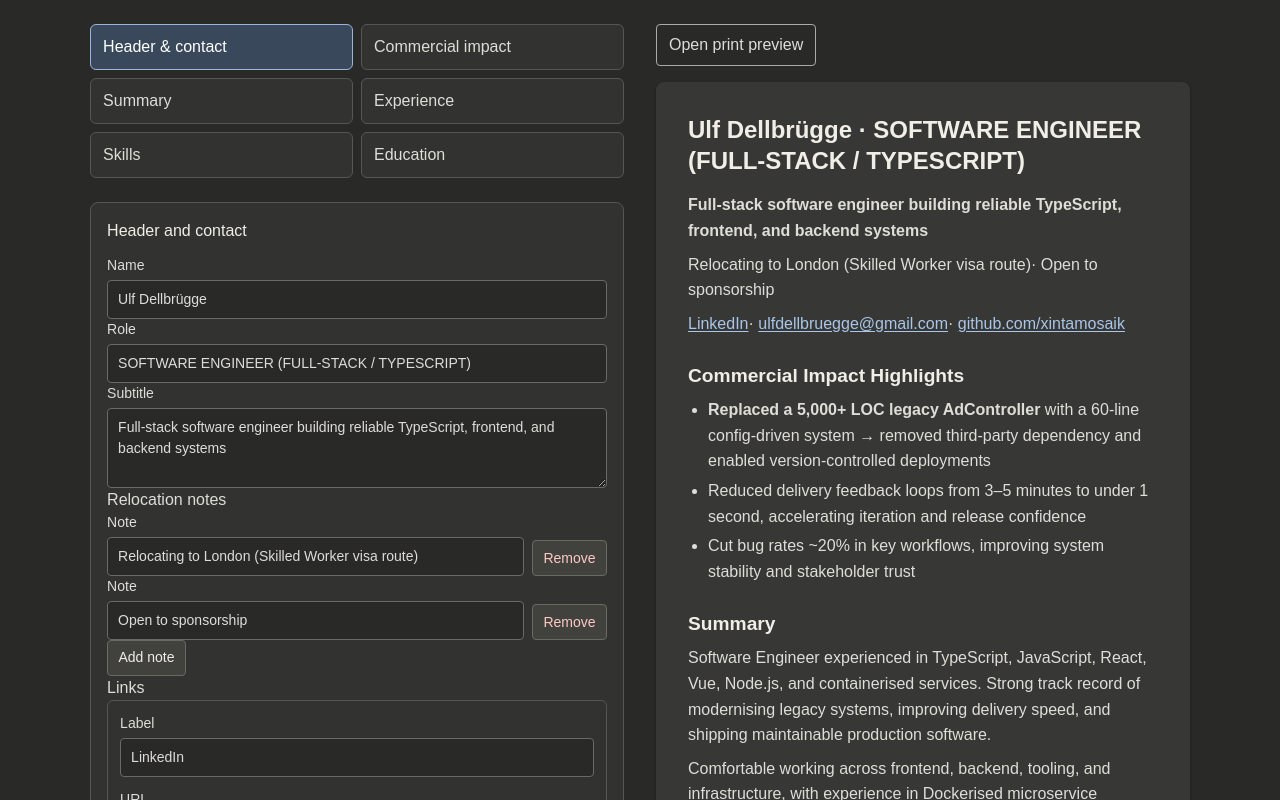
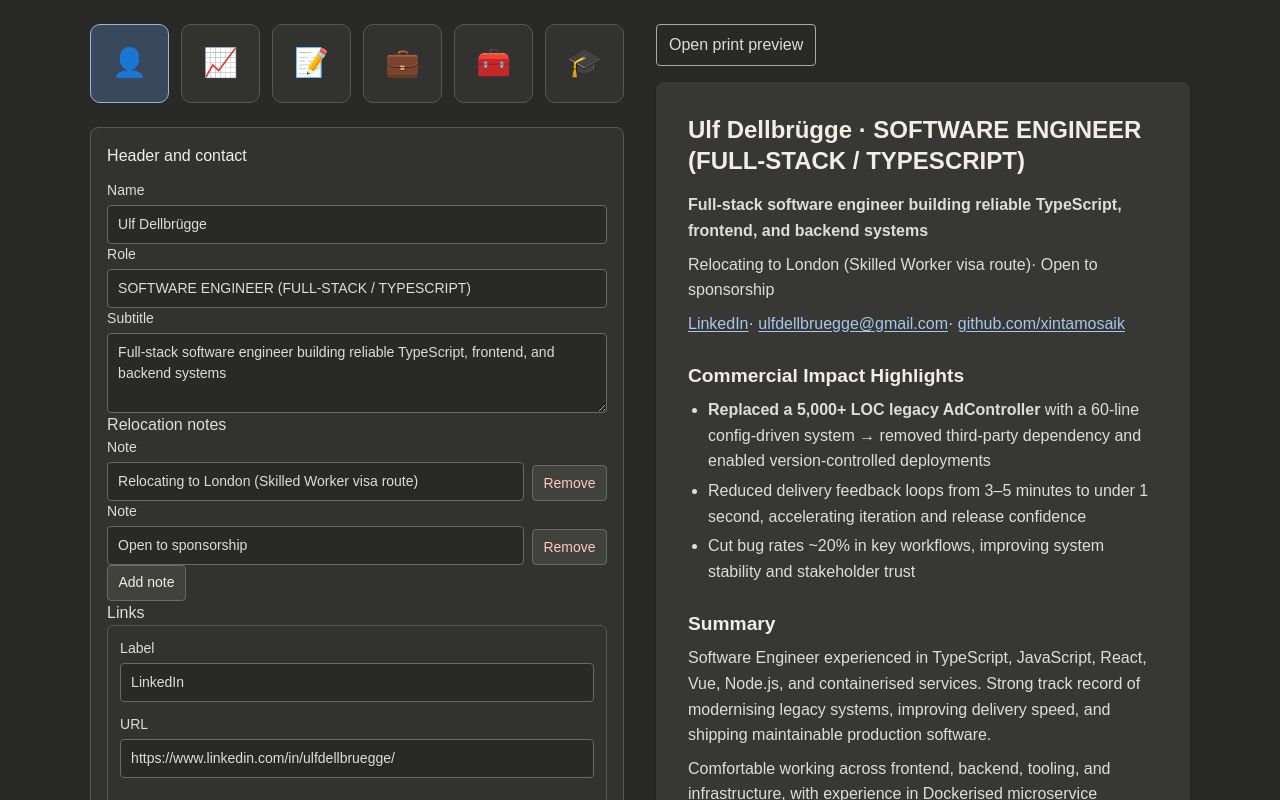
Before and after one commit to xintamosaik/vc36, a SvelteKit app: page / in a window 1280 px wide. Shown: the top 800 px of the page. Built offline with nearby package versions, Linux system fonts and the light colour scheme.

Commit message:
use emojis

```diff
--- a/src/lib/components/cv/editors/editor.css
+++ b/src/lib/components/cv/editors/editor.css
@@ -1,29 +1,73 @@
 @scope (.cv-tools) {
 	.cv-editor-nav {
 		display: grid;
-		grid-template-columns: repeat(2, minmax(0, 1fr));
-		gap: 0.5rem;
+		grid-template-columns: repeat(6, minmax(0, 1fr));
+		gap: 0.75rem;
 	}
 
 	.cv-editor-nav-button {
+		position: relative;
+		display: grid;
+		width: 100%;
+		aspect-ratio: 1;
+		place-items: center;
 		cursor: pointer;
 		border: 1px solid #575751;
-		border-radius: 0.375rem;
+		border-radius: 0.625rem;
 		background: #323330;
-		padding: 0.625rem 0.75rem;
+		padding: 0.25rem;
 		color: #deddd7;
 		font: inherit;
-		text-align: left;
 	}
 
 	.cv-editor-nav-button:hover {
 		background: #41423e;
 	}
 
+	.cv-editor-nav-button:focus-visible {
+		z-index: 1;
+		outline: 2px solid #b4cbe6;
+		outline-offset: 2px;
+	}
+
 	.cv-editor-nav-button.active {
 		border-color: #9ab5d6;
 		background: #39495b;
 		color: #fff;
+	}
+
+	.cv-editor-nav-emoji {
+		font-size: 1.75rem;
+		line-height: 1;
+	}
+
+	.cv-editor-nav-tooltip {
+		position: absolute;
+		z-index: 2;
+		top: calc(100% + 0.5rem);
+		left: 50%;
+		width: max-content;
+		max-width: min(18rem, 80vw);
+		border: 1px solid #696a64;
+		border-radius: 0.375rem;
+		background: #20211f;
+		padding: 0.5rem 0.625rem;
+		color: #f0eee7;
+		font-size: 0.8rem;
+		font-weight: 400;
+		line-height: 1.4;
+		text-align: left;
+		visibility: hidden;
+		opacity: 0;
+		pointer-events: none;
+		transform: translateX(-50%);
+		transition: opacity 120ms ease;
+	}
+
+	.cv-editor-nav-button:hover .cv-editor-nav-tooltip,
+	.cv-editor-nav-button:focus-visible .cv-editor-nav-tooltip {
+		visibility: visible;
+		opacity: 1;
 	}
 
 	.cv-editor-section {
--- a/src/routes/+page.svelte
+++ b/src/routes/+page.svelte
@@ -51,13 +51,43 @@
 		}
 	}
 
-	const sections: { id: CvSection; label: string }[] = [
-		{ id: 'header', label: 'Header & contact' },
-		{ id: 'commercialImpact', label: 'Commercial impact' },
-		{ id: 'summary', label: 'Summary' },
-		{ id: 'experience', label: 'Experience' },
-		{ id: 'skills', label: 'Skills' },
-		{ id: 'education', label: 'Education' }
+	const sections: { id: CvSection; label: string; emoji: string; description: string }[] = [
+		{
+			id: 'header',
+			label: 'Header & contact',
+			emoji: '👤',
+			description: 'Edit your name, role, intro, relocation note, and contact links.'
+		},
+		{
+			id: 'commercialImpact',
+			label: 'Commercial impact',
+			emoji: '📈',
+			description: 'Highlight measurable outcomes and business impact.'
+		},
+		{
+			id: 'summary',
+			label: 'Summary',
+			emoji: '📝',
+			description: 'Edit the short professional overview at the top of your CV.'
+		},
+		{
+			id: 'experience',
+			label: 'Experience',
+			emoji: '💼',
+			description: 'Manage roles, dates, locations, and achievement bullets.'
+		},
+		{
+			id: 'skills',
+			label: 'Skills',
+			emoji: '🧰',
+			description: 'Group and update your technical and professional skills.'
+		},
+		{
+			id: 'education',
+			label: 'Education',
+			emoji: '🎓',
+			description: 'Add or edit qualifications, institutions, and specializations.'
+		}
 	];
 </script>
 
@@ -81,12 +111,20 @@
 						class:active={selectedSection === section.id}
 						type="button"
 						aria-pressed={selectedSection === section.id}
+						aria-label={section.label}
+						aria-describedby={`${section.id}-description`}
+						title={section.description}
 						onclick={() => {
 							selectedSection = section.id;
 							saveMessage = '';
 							saveError = '';
-						}}>{section.label}</button
+						}}
 					>
+						<span class="cv-editor-nav-emoji" aria-hidden="true">{section.emoji}</span>
+						<span class="cv-editor-nav-tooltip" id={`${section.id}-description`} role="tooltip">
+							{section.description}
+						</span>
+					</button>
 				{/each}
 			</nav>
 			{#if saveMessage}
```
